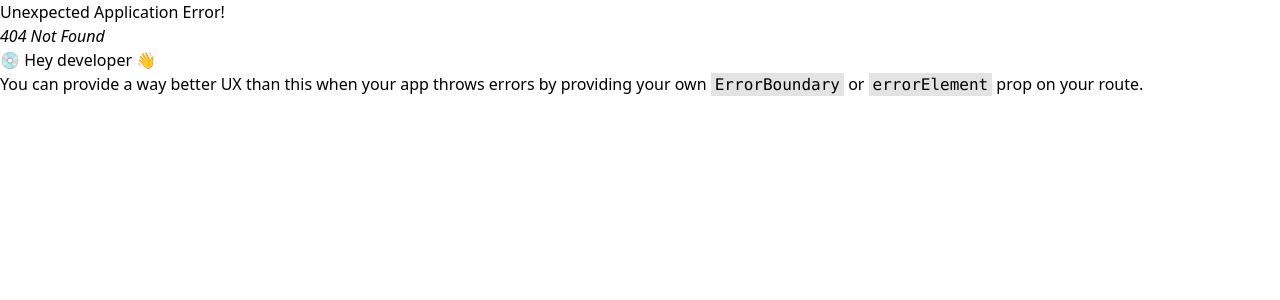
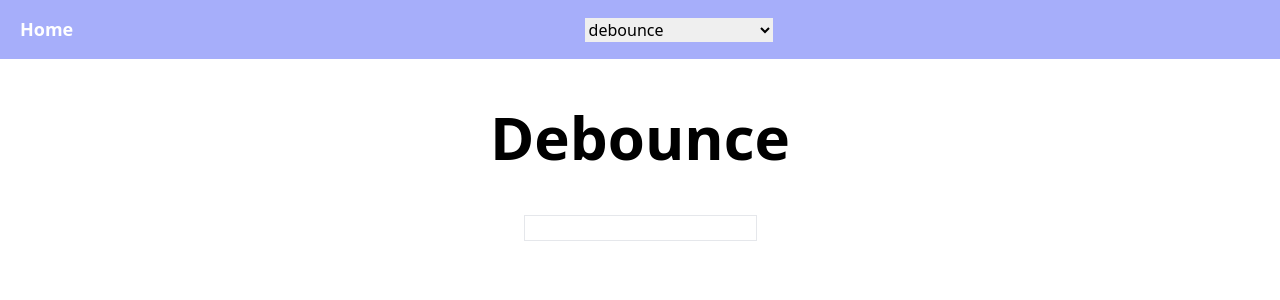
Before and after one commit to saugatrajbhandari/react-interview, a React (Vite) app: page /debounce in a window 1280 px wide. Before the commit this address had no page. Shown: the top 300 px of the page. Built offline with nearby package versions, Linux system fonts and the light colour scheme.

Commit message:
feat:add debounce

```diff
--- /dev/null
+++ b/src/hooks/use-debounce.js
@@ -0,0 +1,17 @@
+import { useEffect, useState } from "react";
+
+function useDebounce(value, delay) {
+  const [debounceValue, setDebounceValue] = useState(value);
+
+  useEffect(() => {
+    const timeout = setTimeout(() => {
+      setDebounceValue(value);
+    }, delay);
+
+    return () => clearTimeout(timeout);
+  }, [value, delay]);
+
+  return debounceValue;
+}
+
+export default useDebounce;
--- a/src/navigation/index.js
+++ b/src/navigation/index.js
@@ -8,4 +8,5 @@ export const navigation = [
   { path: "/admin-sidebar-toggle", name: "admin sidebar toggle" },
   { path: "/custom-memo", name: "custom memo" },
   { path: "/fixed-footer", name: "fixed footer animation" },
+  { path: "/debounce", name: "debounce" },
 ];
--- /dev/null
+++ b/src/pages/debounce/index.jsx
@@ -0,0 +1,26 @@
+import { useState } from "react";
+import useDebounce from "../../hooks/use-debounce";
+
+function Debounce() {
+  const [text, setText] = useState("");
+
+  const debounceValue = useDebounce(text, 1000);
+
+  console.log(debounceValue, "value");
+
+  return (
+    <div>
+      <p className="text-center text-6xl font-bold mt-12">Debounce</p>
+      <div className="flex justify-center mt-12">
+        <input
+          type="text"
+          className="border"
+          value={text}
+          onChange={(e) => setText(e.target.value)}
+        />
+      </div>
+    </div>
+  );
+}
+
+export default Debounce;
--- a/src/routes/index.jsx
+++ b/src/routes/index.jsx
@@ -8,6 +8,7 @@ import InfiniteScrolling from "../pages/infinite-scrolling";
 import JiraClone from "../pages/jira-clone";
 import Multistepform from "../pages/multistep-form";
 import Stopwatch from "../pages/stopwatch";
+import Debounce from "../pages/debounce";
 
 export const routes = [
   {
@@ -39,4 +40,5 @@ export const routes = [
   { path: "/admin-sidebar-toggle", element: <AdminSidebarToggle /> },
   { path: "/custom-memo", element: <CustomMemo /> },
   { path: "/fixed-footer", element: <FixedFooterAnimation /> },
+  { path: "/debounce", element: <Debounce /> },
 ];
```
